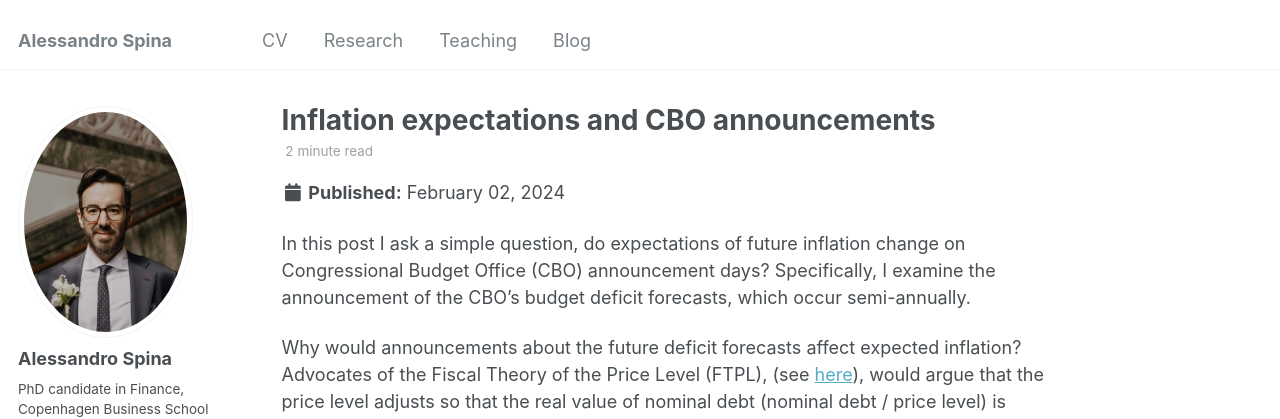
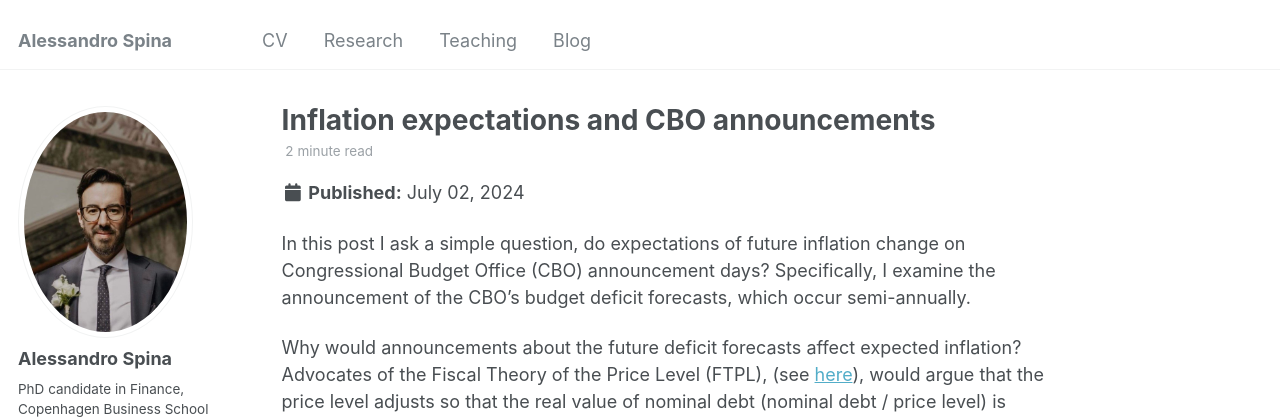
Before and after one commit to aspi6246/aspi6246.github.io, a Jekyll site: the page built from _posts/2024-07-02-blog-post-1.md, in a window 1280 px wide and 900 px high. Shown: the top 419 px of the window. Built offline with Jekyll 4.4.1, drawn with Linux system fonts in a browser that asks for light colours; some web fonts are replaced; part of the change alters nothing that is shown.

```diff
--- a/_posts/2024-07-02-blog-post-1.md
+++ b/_posts/2024-07-02-blog-post-1.md
@@ -1,7 +1,7 @@
 ---
 title: 'Inflation expectations and CBO announcements'
-date: 2024-02-02
-permalink: /posts/2024/02/blog-post-1/
+date: 2024-07-02
+permalink: /posts/2024/07/blog-post-1/
 tags:
   - Inflation expectations
   - Fiscal policy
```
